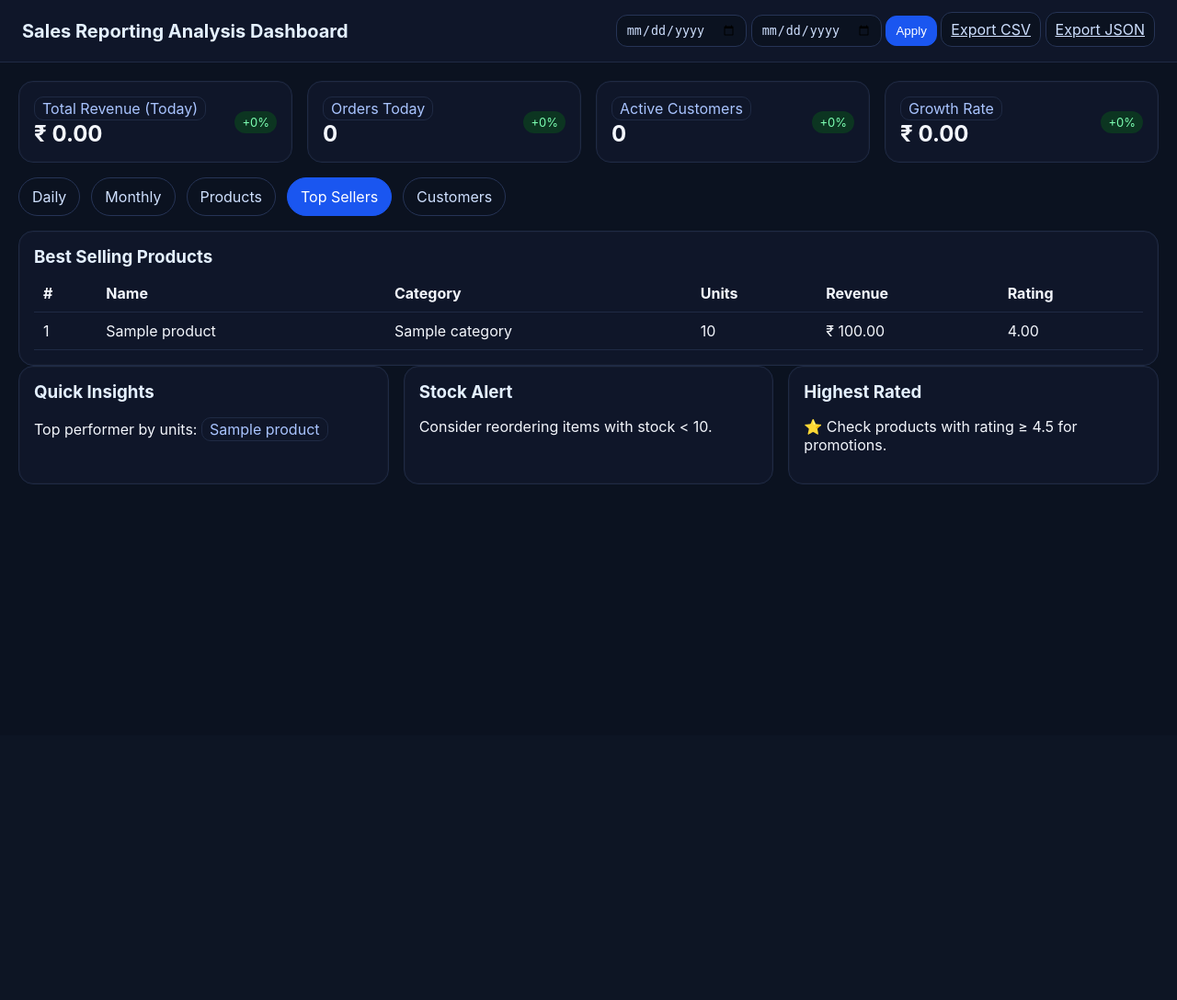
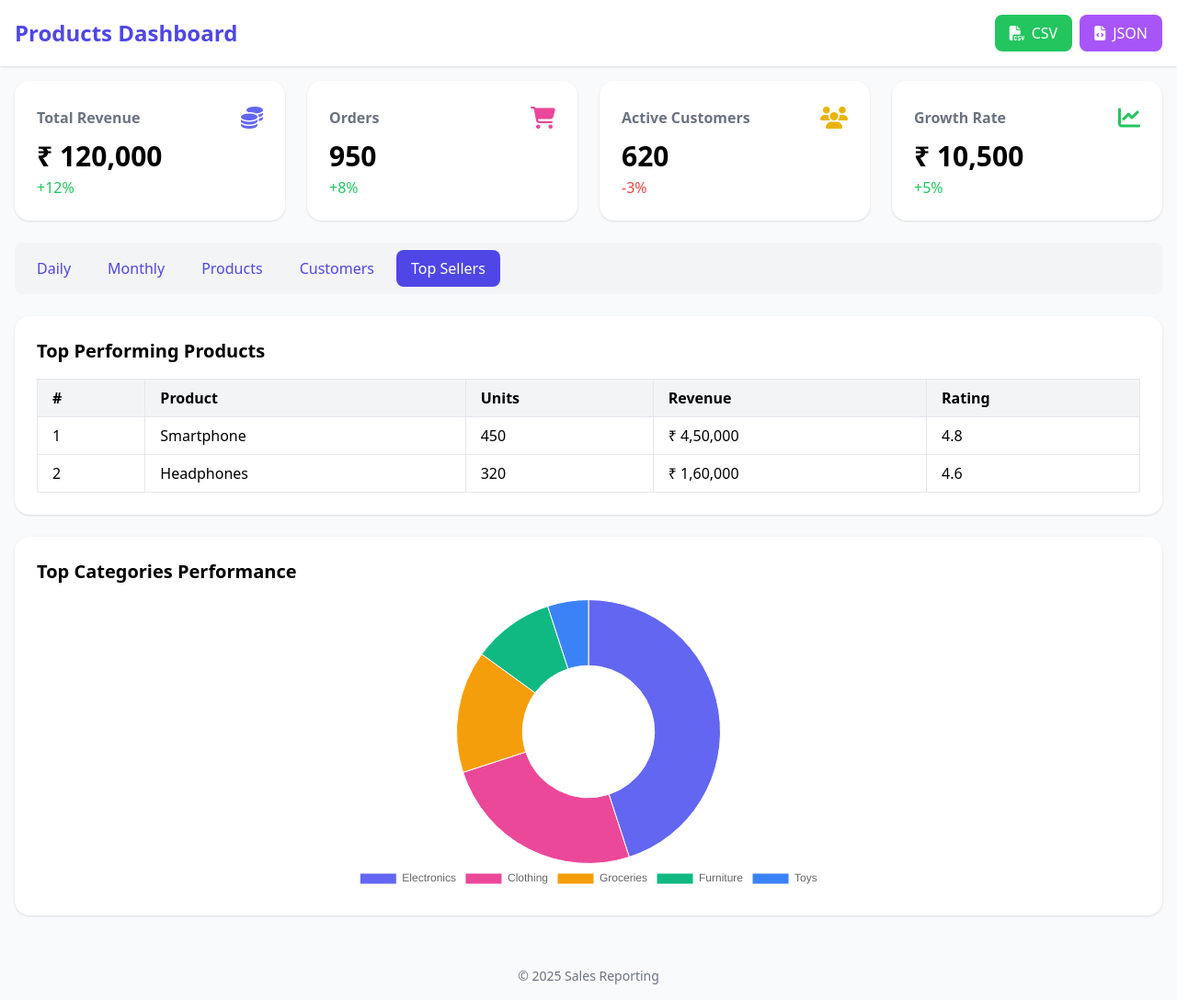
Before and after one commit to yogizx/RMS, a Django app: page /sales/top-sellers/ in a window 1280 px wide. Shown: the whole page at 92% size. Before the commit the page ends 527 px from the top, so only its background shows below. Run offline with Django 5.2, Linux system fonts and the light colour scheme; tables that the repository leaves empty hold one stand-in row (values such as "Sample post"); some libraries are stand-ins or nearby versions.

Commit message:
Update top_sellers.html

```diff
--- a/Sales/templates/Sales/top_sellers.html
+++ b/Sales/templates/Sales/top_sellers.html
@@ -1,63 +1,147 @@
 {% load static %}
 <!DOCTYPE html>
-<html>
+<html lang="en">
 <head>
-  <meta charset="utf-8">
-  <title>Top Sellers • Sales Reporting</title>
-  <link rel="stylesheet" href="{% static 'Sales/css/styles.css' %}">
+  <meta charset="UTF-8">
+  <meta name="viewport" content="width=device-width, initial-scale=1.0">
+  <title>Products • Sales Reporting</title>
+  <script src="https://cdn.jsdelivr.net/npm/chart.js"></script>
+  <script src="https://cdn.tailwindcss.com"></script>
+  <link rel="stylesheet" href="https://cdnjs.cloudflare.com/ajax/libs/font-awesome/6.5.0/css/all.min.css">
 </head>
-<body>
-<header>
-  <h1>Sales Reporting Analysis Dashboard</h1>
-  <div class="filters">
-    <form method="get">
-      {{ form.start_date }} {{ form.end_date }}
-      <button class="btn btn-primary" type="submit">Apply</button>
-      <a class="btn" href="{% url 'Sales:export_csv' %}">Export CSV</a>
-      <a class="btn" href="{% url 'Sales:export_json' %}">Export JSON</a>
-    </form>
+<body class="bg-gray-50 font-sans antialiased">
+
+<!-- Header -->
+<header class="bg-white shadow p-4 flex flex-col sm:flex-row justify-between items-start sm:items-center gap-4">
+  <h1 class="text-2xl font-bold text-indigo-600">Products Dashboard</h1>
+
+  <!-- Export Buttons -->
+  <div class="flex flex-col sm:flex-row gap-2 w-full sm:w-auto">
+    <a href="{% url 'Sales:export_csv' %}" class="px-4 py-2 bg-green-500 text-white rounded-lg hover:bg-green-400 flex items-center justify-center">
+      <i class="fas fa-file-csv mr-2"></i> CSV
+    </a>
+    <a href="{% url 'Sales:export_json' %}" class="px-4 py-2 bg-purple-500 text-white rounded-lg hover:bg-purple-400 flex items-center justify-center">
+      <i class="fas fa-file-code mr-2"></i> JSON
+    </a>
   </div>
 </header>
-<div class="container">
-  <div class="grid kpis">
-    <div class="card"><div class="kpi"><div><div class="label badge">Total Revenue (Today)</div><div class="value">₹ {{ kpis.revenue.value|floatformat:2 }}</div></div><div class="diff {% if kpis.revenue.diff >= 0 %}positive{% else %}negative{% endif %}">{% if kpis.revenue.diff >= 0 %}+{% endif %}{{ kpis.revenue.diff }}%</div></div></div>
-    <div class="card"><div class="kpi"><div><div class="label badge">Orders Today</div><div class="value">{{ kpis.orders.value }}</div></div><div class="diff {% if kpis.orders.diff >= 0 %}positive{% else %}negative{% endif %}">{% if kpis.orders.diff >= 0 %}+{% endif %}{{ kpis.orders.diff }}%</div></div></div>
-    <div class="card"><div class="kpi"><div><div class="label badge">Active Customers</div><div class="value">{{ kpis.customers.value }}</div></div><div class="diff {% if kpis.customers.diff >= 0 %}positive{% else %}negative{% endif %}">{% if kpis.customers.diff >= 0 %}+{% endif %}{{ kpis.customers.diff }}%</div></div></div>
-    <div class="card"><div class="kpi"><div><div class="label badge">Growth Rate</div><div class="value">₹ {{ kpis.growth.value|floatformat:2 }}</div></div><div class="diff {% if kpis.growth.diff >= 0 %}positive{% else %}negative{% endif %}">{% if kpis.growth.diff >= 0 %}+{% endif %}{{ kpis.growth.diff }}%</div></div></div>
+
+<main class="container mx-auto p-4 space-y-6">
+
+  <!-- KPI Cards -->
+  <div class="grid grid-cols-1 sm:grid-cols-2 lg:grid-cols-4 gap-6">
+    <div class="bg-white p-6 rounded-2xl shadow hover:shadow-lg transition">
+      <div class="flex justify-between items-center">
+        <span class="text-gray-500 font-semibold">Total Revenue</span>
+        <i class="fas fa-coins text-indigo-500 text-2xl"></i>
+      </div>
+      <div class="text-3xl font-bold mt-2">₹ 120,000</div>
+      <div class="mt-1 text-green-500">+12%</div>
+    </div>
+    <div class="bg-white p-6 rounded-2xl shadow hover:shadow-lg transition">
+      <div class="flex justify-between items-center">
+        <span class="text-gray-500 font-semibold">Orders</span>
+        <i class="fas fa-shopping-cart text-pink-500 text-2xl"></i>
+      </div>
+      <div class="text-3xl font-bold mt-2">950</div>
+      <div class="mt-1 text-green-500">+8%</div>
+    </div>
+    <div class="bg-white p-6 rounded-2xl shadow hover:shadow-lg transition">
+      <div class="flex justify-between items-center">
+        <span class="text-gray-500 font-semibold">Active Customers</span>
+        <i class="fas fa-users text-yellow-500 text-2xl"></i>
+      </div>
+      <div class="text-3xl font-bold mt-2">620</div>
+      <div class="mt-1 text-red-500">-3%</div>
+    </div>
+    <div class="bg-white p-6 rounded-2xl shadow hover:shadow-lg transition">
+      <div class="flex justify-between items-center">
+        <span class="text-gray-500 font-semibold">Growth Rate</span>
+        <i class="fas fa-chart-line text-green-500 text-2xl"></i>
+      </div>
+      <div class="text-3xl font-bold mt-2">₹ 10,500</div>
+      <div class="mt-1 text-green-500">+5%</div>
+    </div>
   </div>
 
-  <nav class="section-tabs">
-    <a href="{% url 'Sales:daily' %}">Daily</a>
-    <a href="{% url 'Sales:monthly' %}">Monthly</a>
-    <a href="{% url 'Sales:products' %}">Products</a>
-    <a href="{% url 'Sales:top_sellers' %}" class="active">Top Sellers</a>
-    <a href="{% url 'Sales:customers' %}">Customers</a>
+  <!-- Tabs -->
+  <nav class="flex flex-wrap gap-2 bg-gray-100 p-2 rounded-lg">
+    <a href="{% url 'Sales:daliy' %}" class="px-4 py-2 rounded-lg text-indigo-600 hover:bg-indigo-200">Daily</a>
+    <a href="{% url 'Sales:monthly' %}" class="px-4 py-2 rounded-lg text-indigo-600 hover:bg-indigo-200">Monthly</a>
+    <a href="{% url 'Sales:products' %}" class="px-4 py-2 rounded-lg text-indigo-600 hover:bg-indigo-200">Products</a>
+    <a href="{% url 'Sales:customers' %}" class="px-4 py-2 rounded-lg text-indigo-600 hover:bg-indigo-200">Customers</a>
+    <a href="#" class="px-4 py-2 rounded-lg bg-indigo-600 text-white">Top Sellers</a>
   </nav>
 
-  <div class="card">
-    <h3>Best Selling Products</h3>
-    <table class="table">
-      <thead><tr><th>#</th><th>Name</th><th>Category</th><th>Units</th><th>Revenue</th><th>Rating</th></tr></thead>
+  <!-- Top Products Table -->
+  <div class="bg-white p-6 rounded-2xl shadow overflow-x-auto">
+    <h3 class="text-xl font-semibold mb-4">Top Performing Products</h3>
+    <table class="min-w-full text-left border-collapse table-auto">
+      <thead>
+        <tr class="bg-gray-100">
+          <th class="px-4 py-2 border">#</th>
+          <th class="px-4 py-2 border">Product</th>
+          <th class="px-4 py-2 border">Units</th>
+          <th class="px-4 py-2 border">Revenue</th>
+          <th class="px-4 py-2 border">Rating</th>
+        </tr>
+      </thead>
       <tbody>
-        {% for p in best_sellers %}
-        <tr>
-          <td>{{ forloop.counter }}</td>
-          <td>{{ p.product__name }}</td>
-          <td>{{ p.product__category__name }}</td>
-          <td>{{ p.units }}</td>
-          <td>₹ {{ p.revenue|floatformat:2 }}</td>
-          <td>{{ p.product__rating }}</td>
+        <tr class="hover:bg-gray-50">
+          <td class="px-4 py-2 border">1</td>
+          <td class="px-4 py-2 border">Smartphone</td>
+          <td class="px-4 py-2 border">450</td>
+          <td class="px-4 py-2 border">₹ 4,50,000</td>
+          <td class="px-4 py-2 border">4.8</td>
         </tr>
-        {% endfor %}
+        <tr class="hover:bg-gray-50">
+          <td class="px-4 py-2 border">2</td>
+          <td class="px-4 py-2 border">Headphones</td>
+          <td class="px-4 py-2 border">320</td>
+          <td class="px-4 py-2 border">₹ 1,60,000</td>
+          <td class="px-4 py-2 border">4.6</td>
+        </tr>
       </tbody>
     </table>
   </div>
 
-  <div class="grid" style="grid-template-columns: repeat(3,1fr)">
-    <div class="card"><h3>Quick Insights</h3><p>Top performer by units: <span class="badge">{% firstof best_sellers.0.product__name '—' %}</span></p></div>
-    <div class="card"><h3>Stock Alert</h3><p>Consider reordering items with stock &lt; 10.</p></div>
-    <div class="card"><h3>Highest Rated</h3><p>⭐ Check products with rating ≥ 4.5 for promotions.</p></div>
+  <!-- Top Categories Performance Chart -->
+  <div class="bg-white p-6 rounded-2xl shadow">
+    <h3 class="text-xl font-semibold mb-4">Top Categories Performance</h3>
+    <div class="relative w-full h-64 sm:h-80">
+      <canvas id="categoriesChart"></canvas>
+    </div>
   </div>
-</div>
+
+</main>
+
+<footer class="text-center text-sm text-gray-500 p-4 mt-6">© 2025 Sales Reporting</footer>
+
+<script>
+// Dummy Data for Top Categories Performance
+const categoryLabels = ['Electronics', 'Clothing', 'Groceries', 'Furniture', 'Toys'];
+const categoryData = [45, 25, 15, 10, 5];
+
+new Chart(document.getElementById('categoriesChart').getContext('2d'), {
+  type: 'doughnut',
+  data: {
+    labels: categoryLabels,
+    datasets: [{
+      label: 'Sales Share (%)',
+      data: categoryData,
+      backgroundColor: ['#6366F1','#EC4899','#F59E0B','#10B981','#3B82F6'],
+      borderWidth: 1
+    }]
+  },
+  options: {
+    responsive: true,
+    maintainAspectRatio: false,
+    plugins: {
+      legend: { position: 'bottom' }
+    }
+  }
+});
+</script>
+
 </body>
 </html>
```
